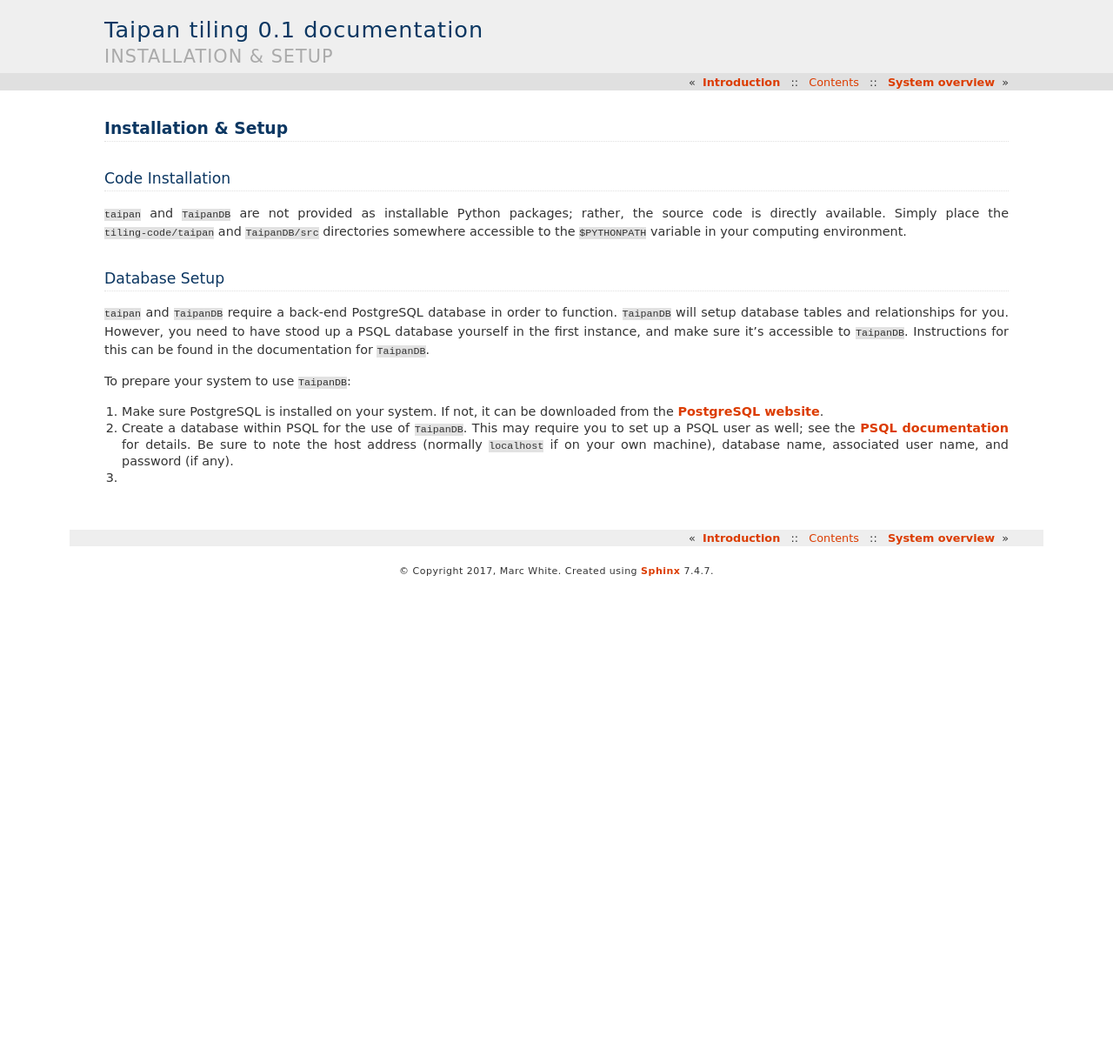
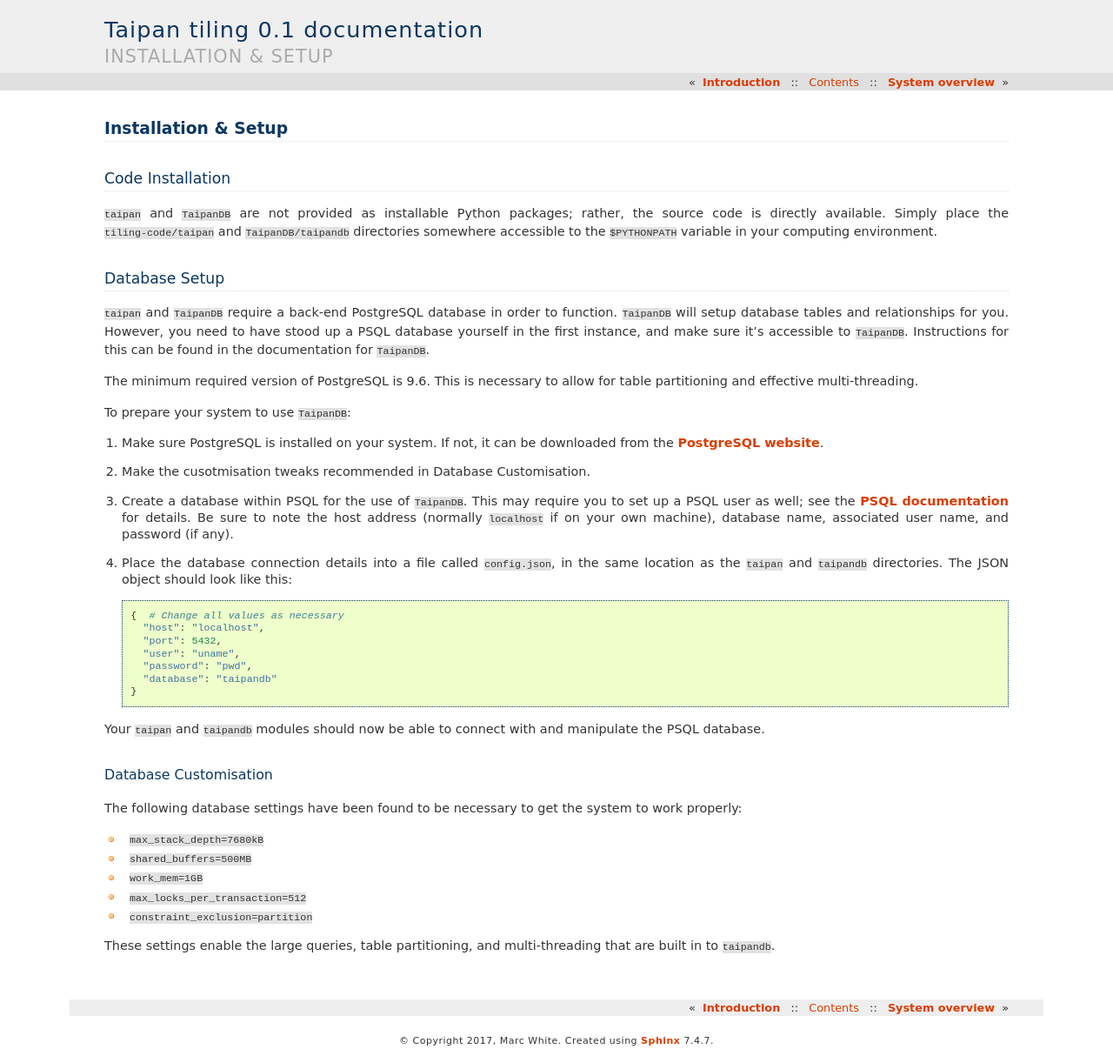
Before and after one commit to marc-white/taipan-tiling, a Sphinx documentation site: the page built from taipan/doc/install.rst, in a window 1280 px wide. Shown: the whole page at 87% size. Built offline with Sphinx 7.4.7, drawn with Linux system fonts in a browser that asks for light colours; before the commit the page ends 900 px from its top, so only the background shows below that.

Commit message:
Documentation updates (documents work done on ops and DB setup)

```diff
--- a/taipan/doc/install.rst
+++ b/taipan/doc/install.rst
@@ -7,7 +7,7 @@
 ``taipan`` and ``TaipanDB`` are not provided as installable Python packages;
 rather, the source code is directly available. Simply place the
 ``tiling-code/taipan`` and
-``TaipanDB/src`` directories somewhere accessible to the ``$PYTHONPATH``
+``TaipanDB/taipandb`` directories somewhere accessible to the ``$PYTHONPATH``
 variable in your computing environment.
 
 Database Setup
@@ -19,11 +19,15 @@
 instance, and make sure it's accessible to ``TaipanDB``. Instructions for this
 can be found in the documentation for ``TaipanDB``.
 
+The minimum required version of PostgreSQL is 9.6. This is necessary to
+allow for table partitioning and effective multi-threading.
+
 To prepare your
 system to use ``TaipanDB``:
 
 #. Make sure PostgreSQL is installed on your system. If not, it can be
    downloaded from the `PostgreSQL website <https://www.postgresql.org/>`_.
+#. Make the cusotmisation tweaks recommended in Database Customisation.
 #. Create a database within PSQL for the use of ``TaipanDB``. This may require
    you to set up a PSQL user as well; see the
    `PSQL documentation <https://www.postgresql.org/docs/9.0/static/app-createdb.html>`_
@@ -31,4 +35,32 @@
    Be sure to note the host address (normally ``localhost`` if on your own
    machine), database name, associated user name, and password (if
    any).
-#.
+#. Place the database connection details into a file called ``config.json``, in
+   the same location as the ``taipan`` and ``taipandb`` directories. The JSON
+   object should look like this::
+
+        {  # Change all values as necessary
+          "host": "localhost",
+          "port": 5432,
+          "user": "uname",
+          "password": "pwd",
+          "database": "taipandb"
+        }
+
+Your ``taipan`` and ``taipandb`` modules should now be able to connect with
+and manipulate the PSQL database.
+
+Database Customisation
+^^^^^^^^^^^^^^^^^^^^^^
+
+The following database settings have been found to be necessary to get
+the system to work properly:
+
+- ``max_stack_depth=7680kB``
+- ``shared_buffers=500MB``
+- ``work_mem=1GB``
+- ``max_locks_per_transaction=512``
+- ``constraint_exclusion=partition``
+
+These settings enable the large queries, table partitioning, and multi-threading
+that are built in to ``taipandb``.
```
Also changed, not shown: taipan/doc/overview.rst (+8 -12 lines), taipan/doc/taipan-tiling.rst (+22 -1 lines), 2 other files.
